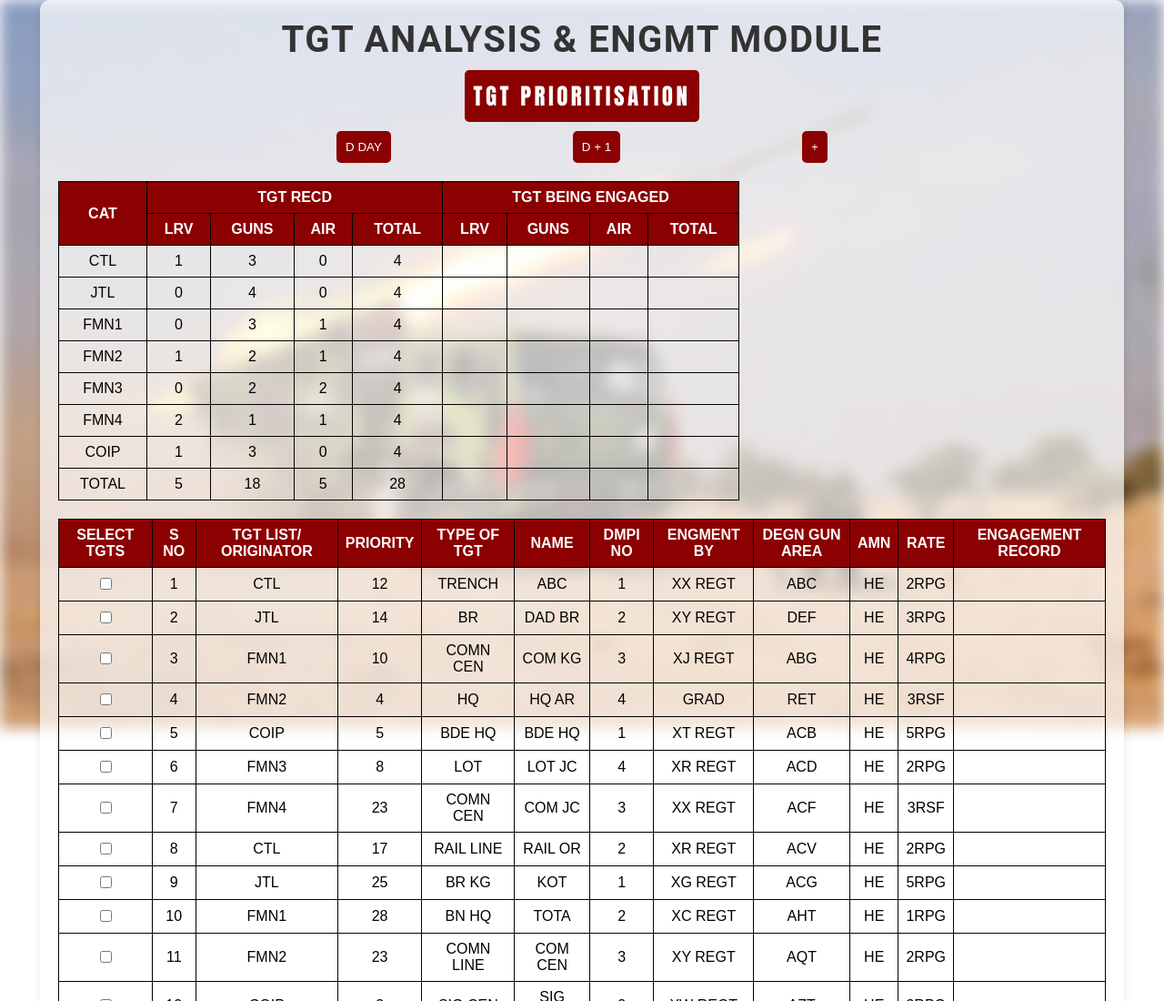
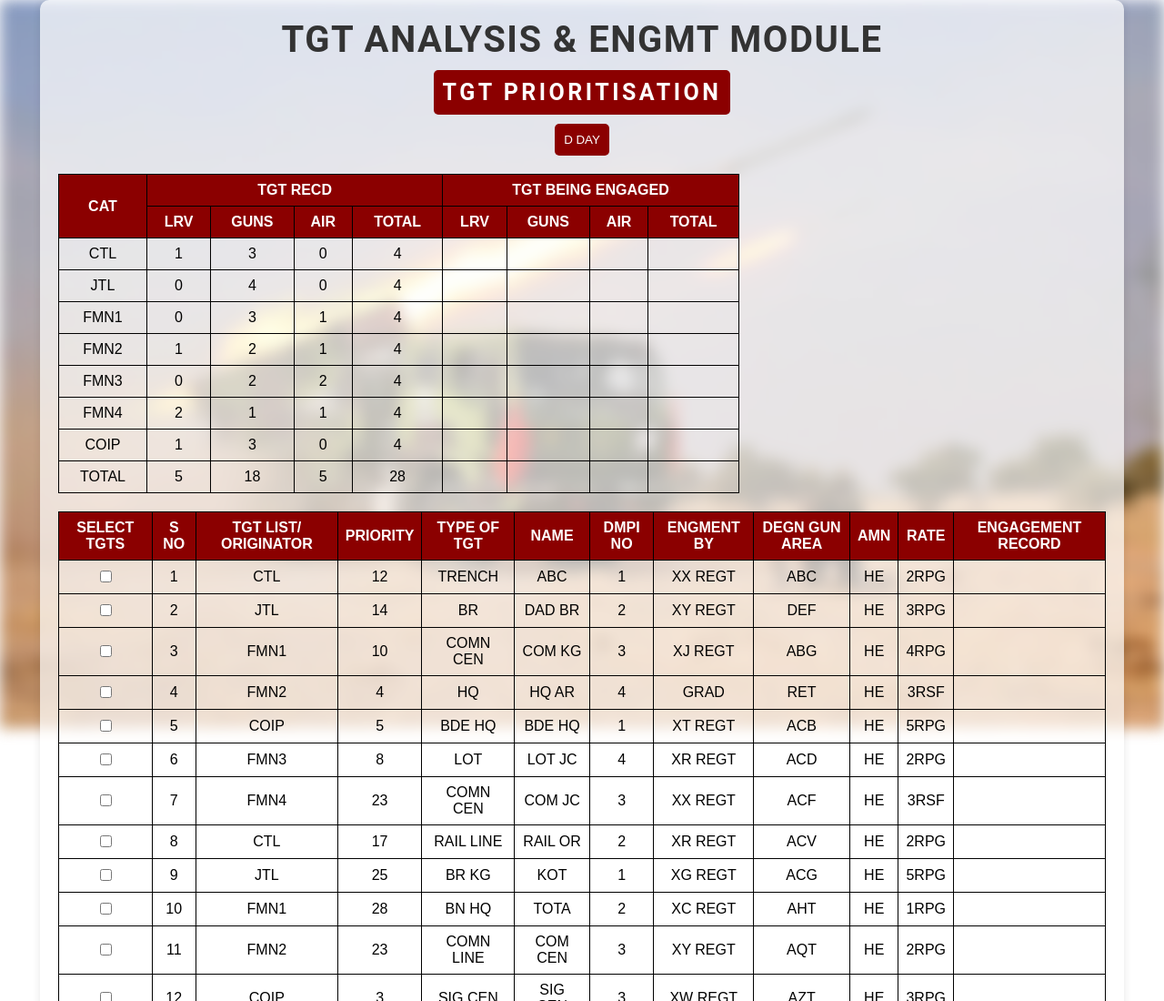
Before and after one commit to gtgtian/TGT-Analysis, a plain HTML site: page index.html in a window 1280 px wide. Shown: the top 1100 px of the page at 91% size. Drawn offline with Linux system fonts and the light colour scheme.

Commit message:
removed D+1 and updated subheader styling

```diff
--- a/index.html
+++ b/index.html
@@ -15,8 +15,8 @@
         <div class="sub-header">TGT PRIORITISATION</div>
         <div class="top-buttons">
             <button>D DAY</button>
-            <button>D + 1</button>
-            <button>+</button>
+            <!-- <button>D + 1</button>
+            <button>+</button> -->
             <!-- <button>EXPORT LRV TGT</button>
             <button>EXPORT AIR TGT</button>
             <button>MAP</button> -->
--- a/styles.css
+++ b/styles.css
@@ -47,7 +47,7 @@ body::before {
     font-weight: bold;
     margin-bottom: 10px;
     color: white; /* Updated text color to white */
-    font-family: 'Impact', 'Helvetica Neue', Helvetica, Arial, sans-serif; /* Specific fonts */
+    font-family: "Roboto", sans-serif;  /* Specific fonts */
     text-transform: uppercase; /* Uppercase text */
     letter-spacing: 3.5px; /* Spacing between letters */
     background: #8b0000; /* Maroon background color */
```
